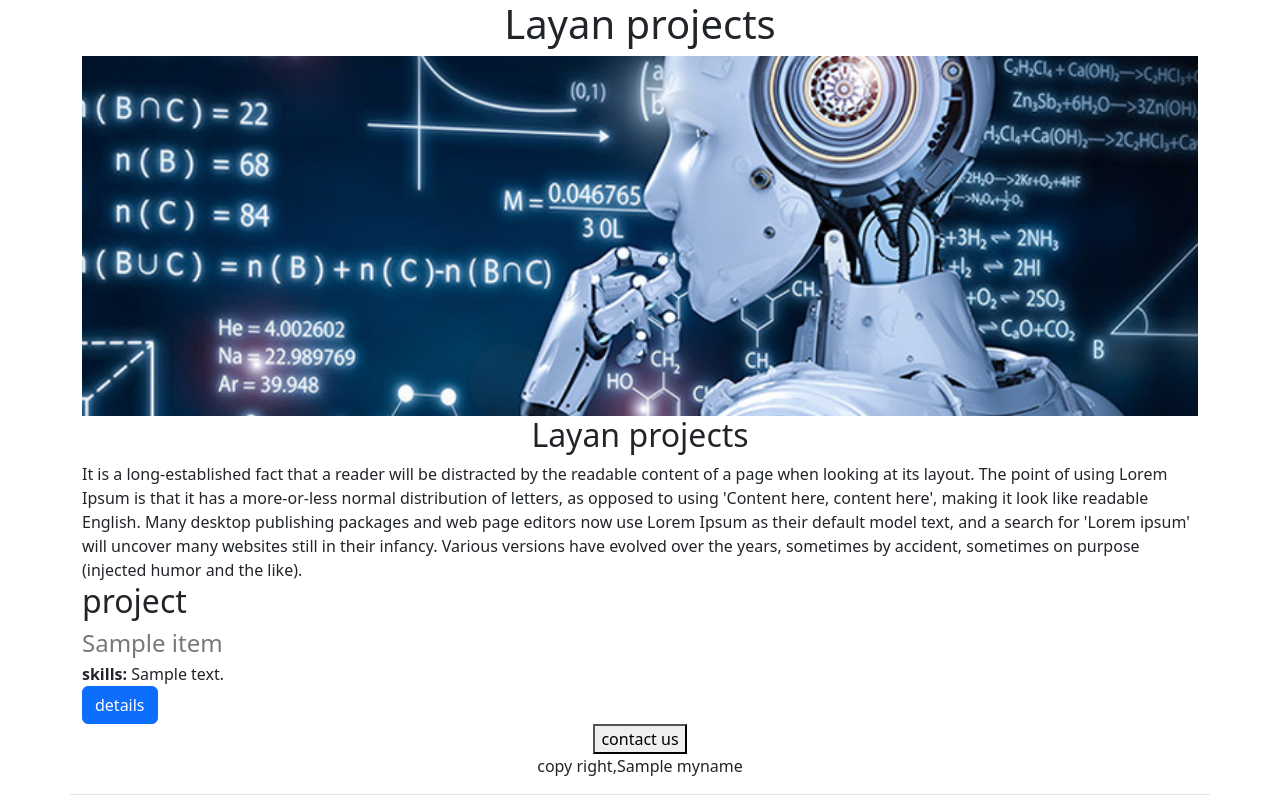
After one commit to Layan-Alghamdi/LayanAlGhamdi-portfolio, a Flask app: template templates/home.html in a window 1280 px wide. The commit adds this page. Run offline with Flask 3, Linux system fonts and the light colour scheme; the template is opened without the code that fills it: most values are stand-ins (such as "Sample title", 1, 10 or a date in 2020).

Commit message:
add projects table web application and interact dynamically

```diff
--- a/app.py
+++ b/app.py
@@ -1,20 +1,16 @@
 from flask import Flask, render_template
+from database import load_projects_from_db
 
 app = Flask(__name__)
-projects = [
-{'id':1,
-'project' : 'Web Scrapping',
-'skills' : 'urllib python, python Requests,Selenium , BeatifulSoup'},
-{'id':2,
-'project' : 'AI model for flare mointoring',
-'skills' : 'python pandas, microsoft azure, pychagpt , sikitlib, matplotlib'},
-{}
-]
+
 
 @app.route("/")
 def hello_world():
-  return render_template('home.html', myskills = projects,
-                        myname='layan AlGhamdi')
+  projects = load_projects_from_db()
+  return render_template('home.html',
+                         myskills=projects,
+                         myname='layan AlGhamdi')
+
 
 if __name__ == "__main__":
-  app.run(host='0.0.0.0', port=8080) #run flask server
+  app.run(host='0.0.0.0', port=8080)  #run flask server
--- a/static/templates/home.html
+++ b/templates/home.html
@@ -20,18 +20,18 @@
 <body>
   <div class="container">
   <h1 class="text-center"> Layan projects </h1>
-    <img id="banner" src="https://97846718-0368-4f84-81b5-55d59069730e-00-308mpnykifl1i.sisko.replit.dev/static/panner.jpg">
+    <img id= "banner" src= "static/banner.jpg" height="320">
   <h2 class="text-center"> Layan projects </h2>
   <div>It is a long-established fact that a reader will be distracted by the readable content of a page when looking at its layout. The point of using Lorem Ipsum is that it has a more-or-less normal distribution of letters, as opposed to using 'Content here, content here', making it look like readable English. Many desktop publishing packages and web page editors now use Lorem Ipsum as their default model text, and a search for 'Lorem ipsum' will uncover many websites still in their infancy. Various versions have evolved over the years, sometimes by accident, sometimes on purpose (injected humor and the like).</div>
   <h2>project</h2>
-  <div>
+<div>
   {% for item in myskills %}
     {% include 'myprojects.html'%}
-    {% endfor %}
+      {% endfor %}
   </div>
   <div class="text-center">
     <button>contact us</button>
-    <p>copy right,{{myname}}></p>
+    <p>copy right,{{myname}}</p>
   </div>
 </body>
 </html>
--- /dev/null
+++ b/templates/myprojects.html
@@ -0,0 +1,11 @@
+<div class="border-bottom row" style='margin-bottom:16px; padding_bottom:8px;'>
+  <div class="col-10">
+<h4 style= 'color: rgb(120,120,120);margin-bottom:4px;'>
+    {{item['project_name']}}
+</h4>
+<div><b>skills: </b>
+  {{item['details']}}</div><div>
+  <div class="col-2">
+  <button type="button" class="btn btn-primary">details</button></div>
+
+</div>
```
Also changed, not shown: database.py (+12 -4 lines), static/templates/myprojects.html (deleted, +0 -11 lines), .local/share/rippkgs-index.sqlite (added), static/banner.jpg (added), static/banner.jpg.png (deleted).
